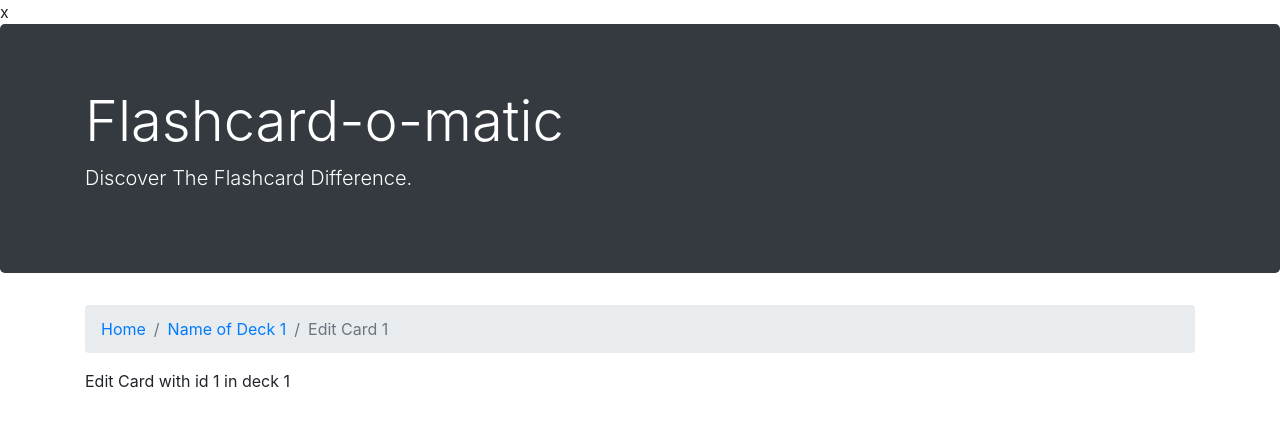
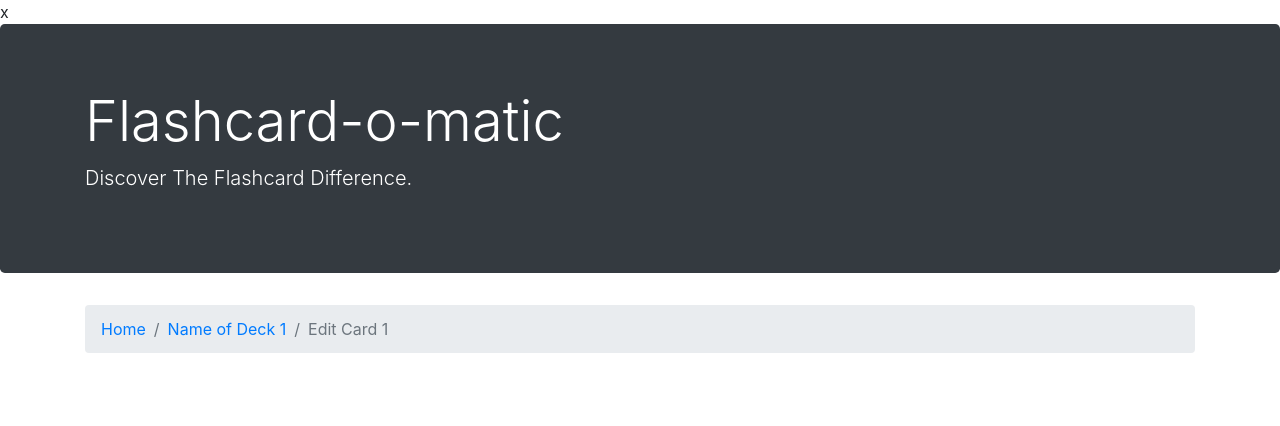
Before and after one commit to BrianHook1183/Flashcards_React, a React (Create React App) app: page /decks/1/cards/1/edit in a window 1280 px wide. Shown: the top 426 px of the page. Built offline with nearby package versions, Linux system fonts and the light colour scheme; no server answers; a web font is replaced by a local one.

Commit message:
removed placeholder

```diff
--- a/src/Forms/FormCard.js
+++ b/src/Forms/FormCard.js
@@ -3,11 +3,8 @@ import { useParams, Link } from "react-router-dom";
 
 function FormCard() {
   const { cardId, deckId } = useParams();
-  const placeHolder = (
-    <p>
-      Edit Card with id {cardId} in deck {deckId}
-    </p>
-  );
+
+  //TODO replace with actual name of deck in breadcrumb path
   const breadcrumb = (
     <nav aria-label="breadcrumb">
       <ol className="breadcrumb">
@@ -23,14 +20,8 @@ function FormCard() {
       </ol>
     </nav>
   );
-  //TODO replace with actual name of deck in breadcrumb path
 
-  return (
-    <div>
-      {breadcrumb}
-      {placeHolder}
-    </div>
-  );
+  return <div>{breadcrumb}</div>;
 }
 
 export default FormCard;
```
